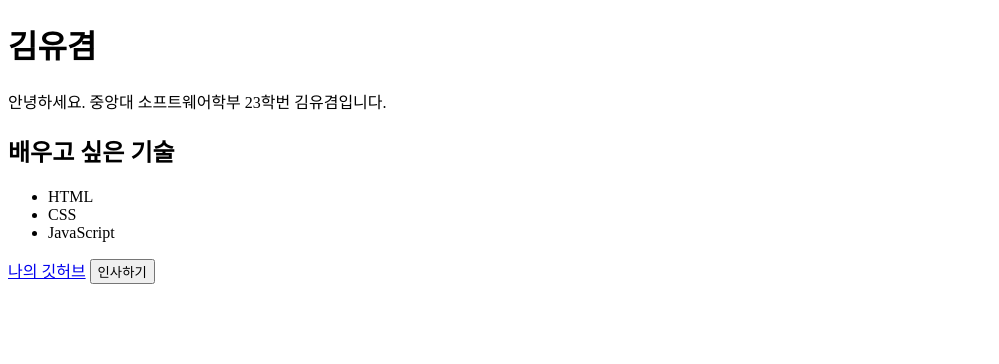
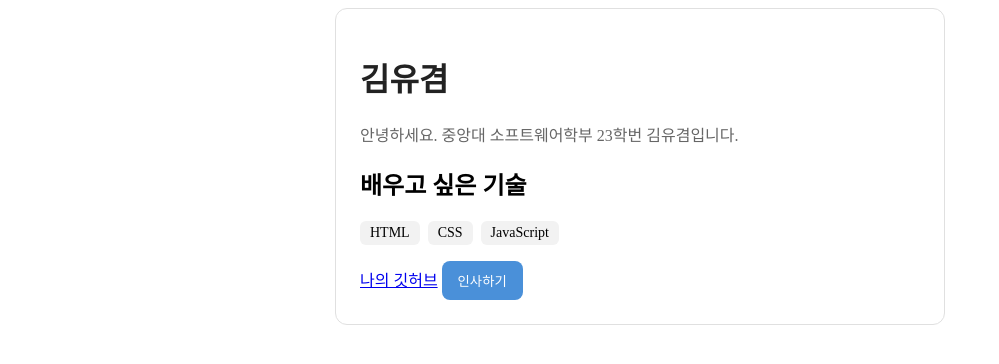
Before and after one commit to UMC-CAU/umc-11th-pe-web-gaemii, a plain HTML site: page week0/index.html in a window 1280 px wide. Shown: the whole page, without its empty margins (0-999 px from the left). Drawn offline with Linux system fonts and the light colour scheme.

Commit message:
feature: 자기소개 css 추가

```diff
--- a/week0/index.html
+++ b/week0/index.html
@@ -4,8 +4,56 @@
     <meta charset="UTF-8">
     <meta name="viewport" content="width=device-width, initial-scale=1.0">
     <title>나의 첫 웹페이지</title>
+    <style>
+        .card {
+            width: 100%;
+            max-width: 560px;
+            margin: 0 auto;
+            padding: 24px;
+            border: 1px solid #e0e0e0;
+            border-radius: 12px;
+        }
+
+        .card h1 {
+            color: #222222;
+        }
+
+        .card p {
+            color: #666666;
+        }
+
+        .card ul {
+            display: flex;
+            flex-wrap: wrap;
+            gap: 8px;
+            list-style: none;
+            padding: 0;
+        }
+
+        .card li {
+            padding: 4px 10px;
+            background-color: #f2f2f2;
+            border-radius: 6px;
+            font-size: 14px;
+        }
+
+        button {
+            background-color: #4a90d9;
+            color: white;
+            border: none;
+            padding: 10px 16px;
+            border-radius: 8px;
+            cursor: pointer;
+            transition: background-color 0.2s ease;
+        }
+
+        button:hover {
+            background-color: #357abd;
+        }
+    </style>
 </head>
 <body>
+    <div class="card">
         <h1>김유겸</h1>
         <p>안녕하세요. 중앙대 소프트웨어학부 23학번 김유겸입니다.</p>
         <main>
@@ -20,5 +68,6 @@
         </main>
         <a href="https://github.com/6ye0m">나의 깃허브</a>
         <button type="button">인사하기</button>
+    </div>
 </body>
 </html>
```
Lines whose indentation alone changed are shown as unchanged.
